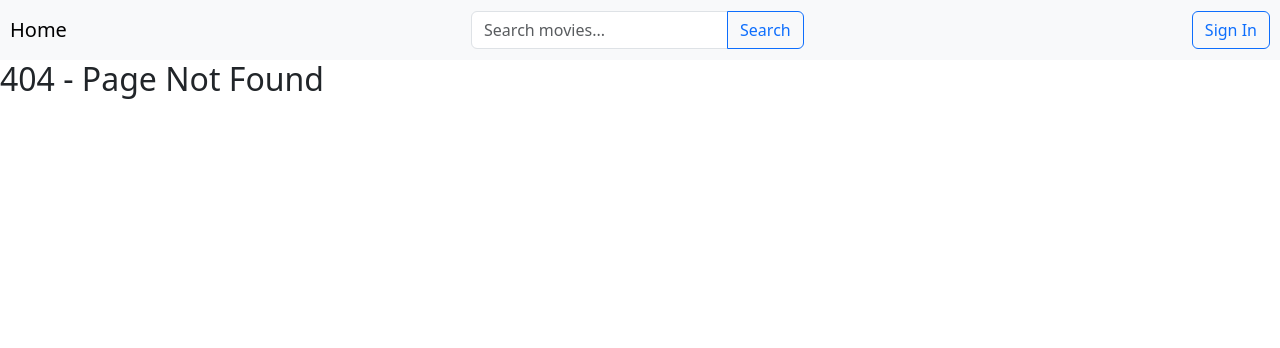
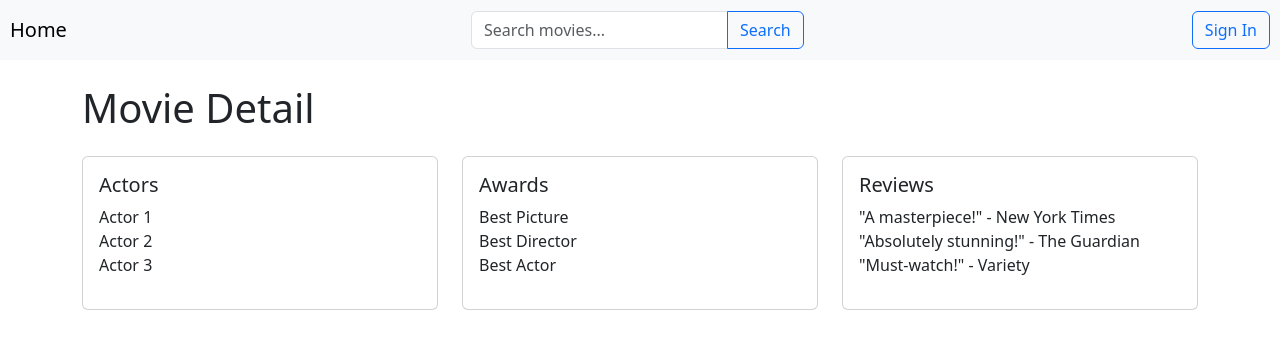
Before and after one commit to EpicCoco/CSCI4370-database, a React (Create React App) app in the folder finalproject/projfront/: page /movie/1 in a window 1280 px wide. Before the commit this address had no page. Shown: the top 348 px of the page. Built offline with nearby package versions, Linux system fonts and the light colour scheme.

Commit message:
Add MovieDetail page

```diff
--- a/finalproject/projfront/src/App.js
+++ b/finalproject/projfront/src/App.js
@@ -13,6 +13,7 @@ import { BrowserRouter, Route, Routes } from "react-router-dom";
 import Home from "./pages/Home";
 import SignIn from "./pages/SignIn";
 import SignUp from "./pages/SignUp";
+import MovieDetail from "./pages/MovieDetail";
 import NotFound from "./pages/NotFound";
 
 
@@ -32,8 +33,8 @@ function App() {
 
           <Route path="/sign-in" element={<SignIn />} />
           <Route path="/sign-up" element={<SignUp />} />
+          <Route path="/movie/:id" element={<MovieDetail isLoggedIn={loggedIn} />} />
 
-          {/**<Route path="/movie/:id" element={<MovieDetail isLoggedIn={loggedIn} />} /> */}
           <Route path="*" element={<NotFound />} />
           {loggedIn &&
           <>
--- /dev/null
+++ b/finalproject/projfront/src/pages/MovieDetail.js
@@ -0,0 +1,59 @@
+import React from 'react';
+import { Container, Row, Col, Card } from 'react-bootstrap';
+
+const MovieDetail = () => {
+    return (
+        <Container className="mt-4">
+            <h1 className="mb-4">Movie Detail</h1>
+            <Row>
+                <Col>
+                    <Card>
+                        <Card.Body>
+                            <Card.Title>Actors</Card.Title>
+                            <Card.Text>
+                                <ul className="list-unstyled">
+                                    <li>Actor 1</li>
+                                    <li>Actor 2</li>
+                                    <li>Actor 3</li>
+                                    {/* Add more actors here */}
+                                </ul>
+                            </Card.Text>
+                        </Card.Body>
+                    </Card>
+                </Col>
+                <Col>
+                    <Card>
+                        <Card.Body>
+                            <Card.Title>Awards</Card.Title>
+                            <Card.Text>
+                                <ul className="list-unstyled">
+                                    <li>Best Picture</li>
+                                    <li>Best Director</li>
+                                    <li>Best Actor</li>
+                                    {/* Add more awards here */}
+                                </ul>
+                            </Card.Text>
+                        </Card.Body>
+                    </Card>
+                </Col>
+                <Col>
+                    <Card>
+                        <Card.Body>
+                            <Card.Title>Reviews</Card.Title>
+                            <Card.Text>
+                                <ul className="list-unstyled">
+                                    <li>"A masterpiece!" - New York Times</li>
+                                    <li>"Absolutely stunning!" - The Guardian</li>
+                                    <li>"Must-watch!" - Variety</li>
+                                    {/* Add more reviews here */}
+                                </ul>
+                            </Card.Text>
+                        </Card.Body>
+                    </Card>
+                </Col>
+            </Row>
+        </Container>
+    );
+}
+
+export default MovieDetail;
```
